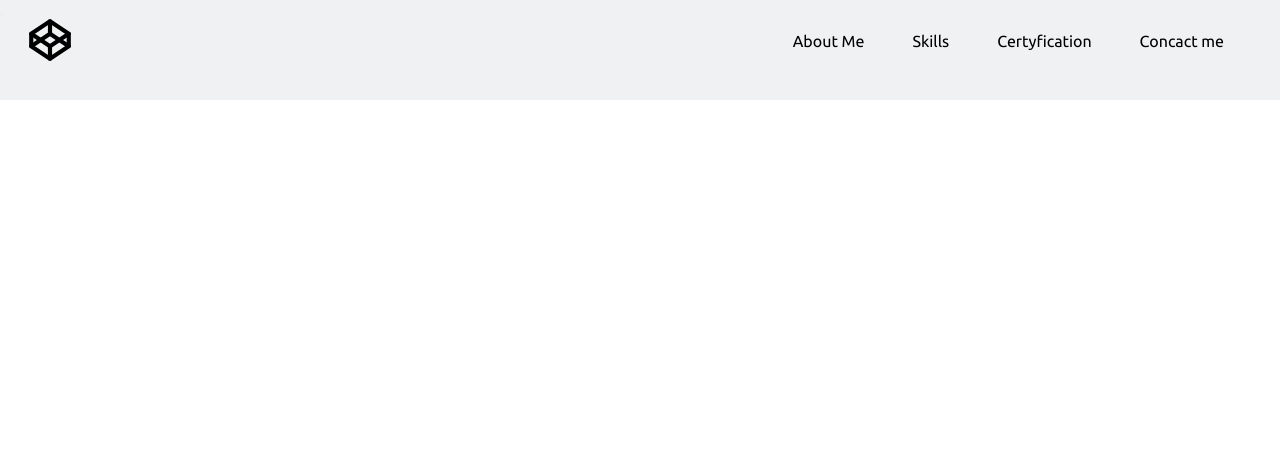
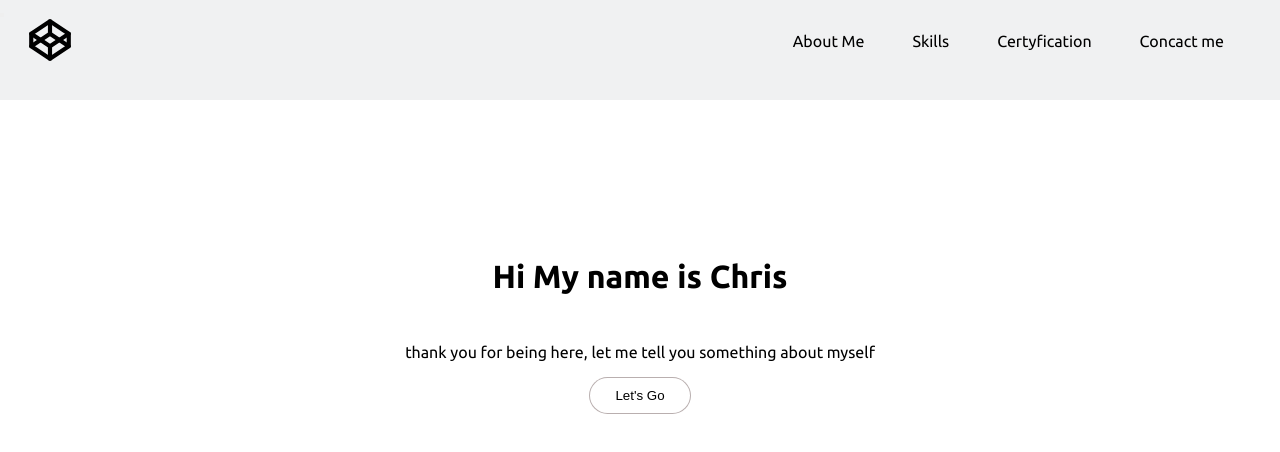
Before and after one commit to Kry765/Portfolio, a React (Create React App) app: page / in a window 1280 px wide. Shown: the top 452 px of the page. Built offline with nearby package versions, Linux system fonts and the light colour scheme.

Commit message:
add header section

```diff
--- a/src/components/main.js
+++ b/src/components/main.js
@@ -33,14 +33,22 @@ export default class Main extends React.Component {
 								<IconMenu2 className='nav__burger-icon' />
 							</button>
 						</div>
-						<div className={isActive ? 'nav__mobile-menu-items ' : 'nav__mobile-menu-items--active nav__mobile-menu-items--animation'}>
+						<div className={isActive ? 'nav__mobile-menu-items' : 'nav__mobile-menu-items--active'}>
 							<div className='nav__mobile-menu-item'>About Me</div>
 							<div className='nav__mobile-menu-item'>Skills</div>
 							<div className='nav__mobile-menu-item'>Certyfication</div>
 							<div className='nav__mobile-menu-item'>Concact me</div>
 						</div>
+
 					</div>
 				</nav>
+				<header>
+					<div className='header'>
+							<h1 className='header__title'>Hi My name is Chris</h1>
+							<p className='header__text'>thank you for being here, let me tell you something about myself</p>
+							<button className='header__button'>Let's Go</button>
+					</div>
+				</header>
 			</div>
 		)
 	}
--- a/src/style/main.scss
+++ b/src/style/main.scss
@@ -22,6 +22,7 @@ body {
 	&__logo {
 		position: fixed;
 		left: 0;
+		animation-name: moveMenu;
 		width: 50px;
 		height: 50px;
 		margin: 15px 25px;
@@ -43,7 +44,6 @@ body {
 		cursor: pointer;
 	}
 	&__mobile-menu-items {
-		display: none;
 		position: fixed;
 		right: 0;
 		top: 0;
@@ -53,18 +53,17 @@ body {
 		height: 100vh;
 		padding-top: 10vh;
 		background-color: #1109092c;
-		animation-name: moveMenu;
-		animation-duration: 2s;
-		animation-fill-mode: both;
-		transition: translateX(360);
+		animation: moveMenu 2s both;
+		// animation-direction: alternate;
+		animation-duration: 3s;
+	}
+
+	&__mobile-menu-item{
+		padding: 20px;
 	}
 
 	&__mobile-menu-items--active {
-		display: none;
-	}
-
-	&__mobile-menu-item {
-		margin: 20px 10px;
+		transform: translateX(-500px);
 	}
 
 	//DESKTOP NAV
@@ -81,11 +80,40 @@ body {
 	}
 }
 
+	//MOBILE HEADER
+	.header{
+		display: flex;
+		justify-content: center;
+		align-items: center;
+		flex-direction: column;
+		text-align: center;
+		width: 100%;
+		height: 80vh;
+		&__title{
+			margin: 1em;
+		}
+		&__text{
+			padding: 1em;
+		}
+		&__button{
+			padding: 10px 25px;
+			border-radius: 20px;
+			// border: none;
+			border: 1px solid #aca1a1d7;
+			background-color: #fff;
+		}
+		// background-color: #ff00002c;
+		// z-index: 200;
+
+	}
+
 @media (min-width: 768px) {
 	.nav {
 		&__burger-icon,
-		&__mobile-menu-items {
+
+		&__mobile-menu-item {
 			display: none;
+			transform: translateX(-400px);
 		}
 		&__desktop-menu-items {
 			display: block;
@@ -95,9 +123,9 @@ body {
 
 @keyframes moveMenu {
 	from {
-		transform: translateX(360px);
+		transform: translateX(200px);
 	}
 	to {
-		transform: translateX(0px);
+		transform: translateX(100px);
 	}
 }
```
